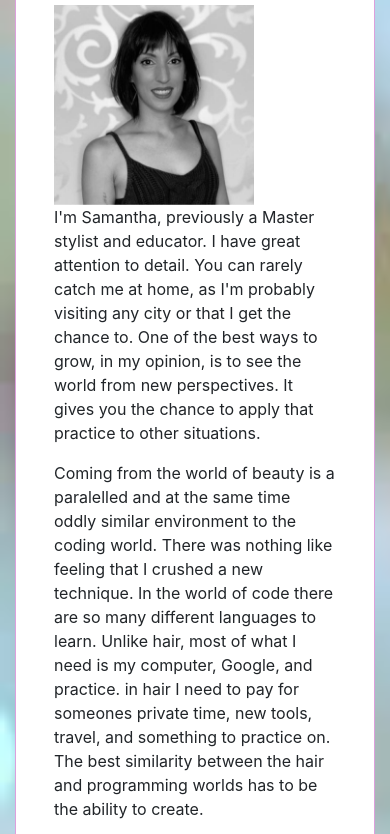
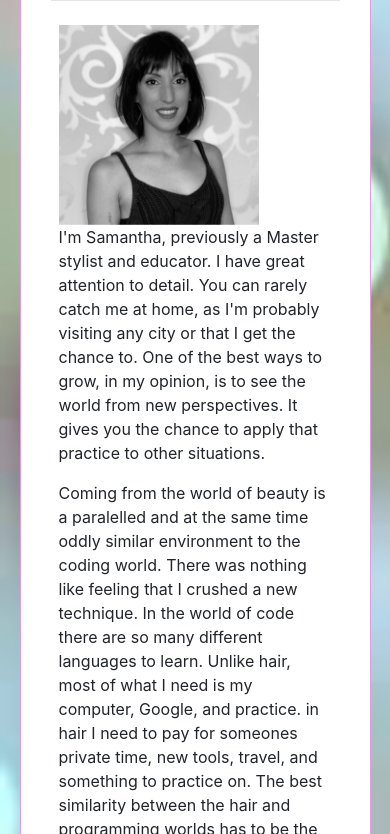
Before and after one commit to SambooG/bootstrap-portfolio, a plain HTML site: page index.html in a window 390 px wide. Shown: the part 267-1101 px from the top of the page. Drawn offline with nearby package versions, Linux system fonts and the light colour scheme.

Commit message:
adding @media queries

```diff
--- a/style.css
+++ b/style.css
@@ -14,3 +14,21 @@ background-size: cover;
 .row{
     padding: 8px;
 }
+
+.container{
+    padding: 5%;
+}
+
+
+
+@media screen and (max-width: 768px) {
+    .row {
+      display:block;
+      float:none;
+
+    }}
+
+    .card{
+        display:block;
+        float:none;
+    }
```
Also changed, not shown: portfolio.html (line endings or trailing spaces).
